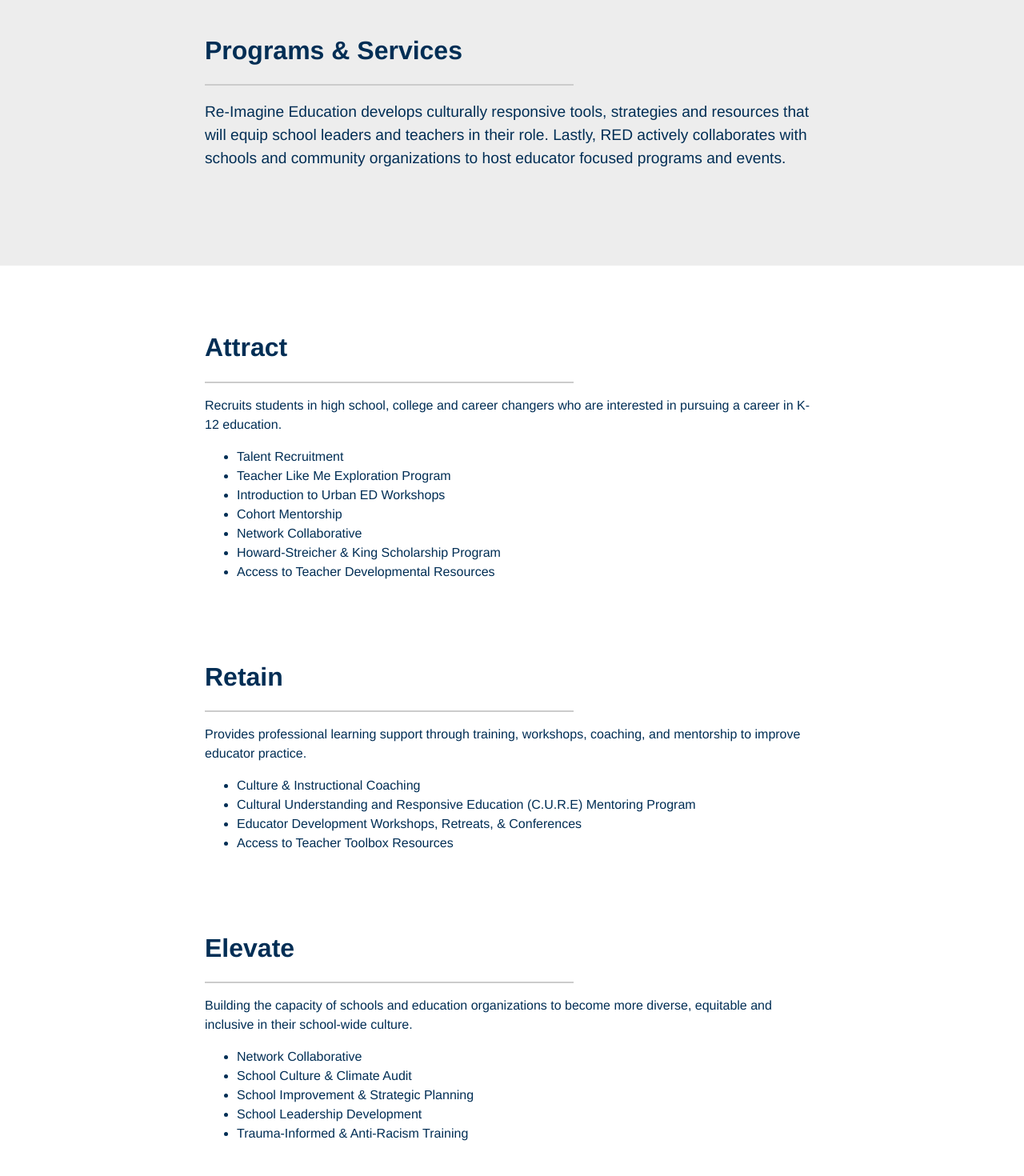
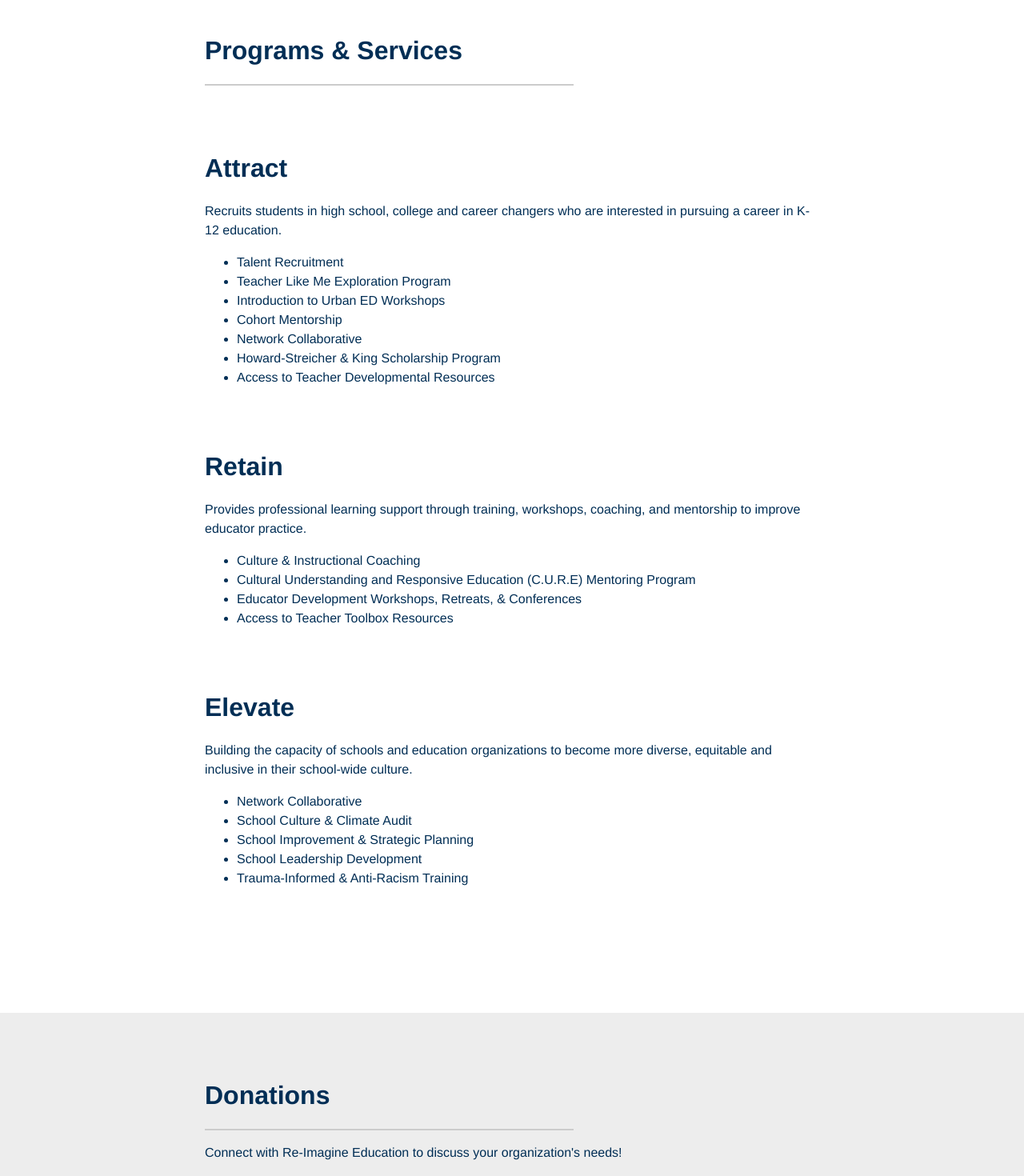
Before and after one commit to re-imagineed/re-imagineed-website, a Next.js app: page /programs in a window 1280 px wide. Shown: the part 100-1570 px from the top of the page at 80% size. Built offline with nearby package versions, Linux system fonts and the light colour scheme.

Commit message:
Update donations heading

```diff
--- a/pages/programs.js
+++ b/pages/programs.js
@@ -78,37 +78,14 @@
         <_Head/>
         <Header/>
         <StyledMain>
-          <StyledSection index={0}>
+          <StyledSection index={1}>
             <StyledSectionContentWrapper>
 
               <h1>Programs & Services</h1>
               <StyledDividerLine/>
-              <StyledP1>Re-Imagine Education develops culturally responsive tools, strategies and resources that will equip school leaders and teachers in their role. Lastly, RED actively collaborates with schools  and community organizations to host educator focused programs and events.</StyledP1>
+              <div style={{width: "100%", height: "60px"}}></div>
 
-              {/* <StyledProgramContainer>
-                {programs.map((program, i) =>
-                  <StyledProgramModule key={i}>
-                    <StyledProgramHeader>
-                      <h2>{program.title}</h2>
-                    </StyledProgramHeader>
-                    <StyledProgramBody>
-                      <StyledP2>{program.description}</StyledP2>
-                      {program.other ? program.other.map((item, i) =>
-                        <StyledP2 key={i}>{item.title + ': ' + item.content}</StyledP2>
-                      )
-                      : null}
-                    </StyledProgramBody>
-                  </StyledProgramModule>
-                )}
-              </StyledProgramContainer> */}
-
-            </StyledSectionContentWrapper>
-          </StyledSection>
-
-          <StyledSection index={1}>
-            <StyledSectionContentWrapper>
               <h1>Attract</h1>
-              <StyledDividerLine/>
               <StyledP2>Recruits students in high school, college and career changers who are interested in pursuing a career in K-12 education.</StyledP2>
               <ul>
                 <li>Talent Recruitment</li>
@@ -119,10 +96,9 @@
                 <li>Howard-Streicher & King Scholarship Program</li>
                 <li>Access to Teacher Developmental Resources</li>
               </ul>
-              <div style={{width: "100%", height: "60px"}}></div>
+              <div style={{width: "100%", height: "40px"}}></div>
 
               <h1>Retain</h1>
-              <StyledDividerLine/>
               <StyledP2>Provides professional learning support through training, workshops, coaching, and mentorship to improve educator practice.</StyledP2>
               <ul>
                 <li>Culture & Instructional Coaching</li>
@@ -130,10 +106,9 @@
                 <li>Educator Development Workshops, Retreats, & Conferences</li>
                 <li>Access to Teacher Toolbox Resources</li>
               </ul>
-              <div style={{width: "100%", height: "60px"}}></div>
+              <div style={{width: "100%", height: "40px"}}></div>
 
               <h1>Elevate</h1>
-              <StyledDividerLine/>
               <StyledP2>Building the capacity of schools and education organizations to become more diverse, equitable and inclusive in their school-wide culture.</StyledP2>
               <ul>
                 <li>Network Collaborative</li>
@@ -142,16 +117,15 @@
                 <li>School Leadership Development</li>
                 <li>Trauma-Informed & Anti-Racism Training</li>
               </ul>
-              <div style={{width: "100%", height: "60px"}}></div>
+              <div style={{width: "100%", height: "40px"}}></div>
             </StyledSectionContentWrapper>
           </StyledSection>
 
           <StyledSection index={2}>
             <StyledSectionContentWrapper>
-
-              <h2>Connect with Re-Imagine Education to discuss your organization's needs!</h2>
+              <h1>Donations</h1>
               <StyledDividerLine/>
-
+              <StyledP2>Connect with Re-Imagine Education to discuss your organization's needs!</StyledP2>
               <StyledOL>
                 <li>Schedule a 30 minute <StyledInlineLink target="_blank" href="https://calendly.com/isiah-king-1/30min">Consultation Meeting</StyledInlineLink> with our team</li>
                 <li>Complete our <StyledInlineLink target="_blank" href="https://docs.google.com/forms/d/e/1FAIpQLSfdFUadJx1nCJfO1siouNrgk23g-prQ3QNL02py7z5aFZwK2Q/viewform">Services Request Form</StyledInlineLink></li>
```
